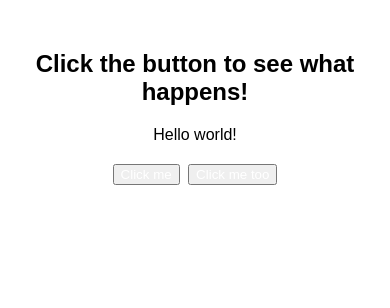
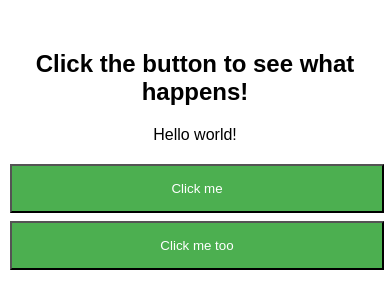
Before and after one commit to raviiiiiiiiiiii/program-for-the-web, a plain HTML site: page simple_interactive.html in a window 390 px wide. Drawn offline with Linux system fonts and the light colour scheme.

Commit message:
Update styles.css

```diff
--- a/styles.css
+++ b/styles.css
@@ -4,11 +4,19 @@ body{
   margin-top: 50px;
 }
 button{
-  background-color: #rCAF50;
+  background-color: #4CAF50;
   color: white;
-  padding:15px: 32px;
+  padding:15px 32px;
   text-align: center;
   font-size: 16xp;
   margin: 4px 2px;
   cursor: pointer;
   }
+@media(max-width: 600px) {
+  body{
+    background-colour: lightgray;
+  }
+  button {
+    width: 100%;
+  }
+}
```
